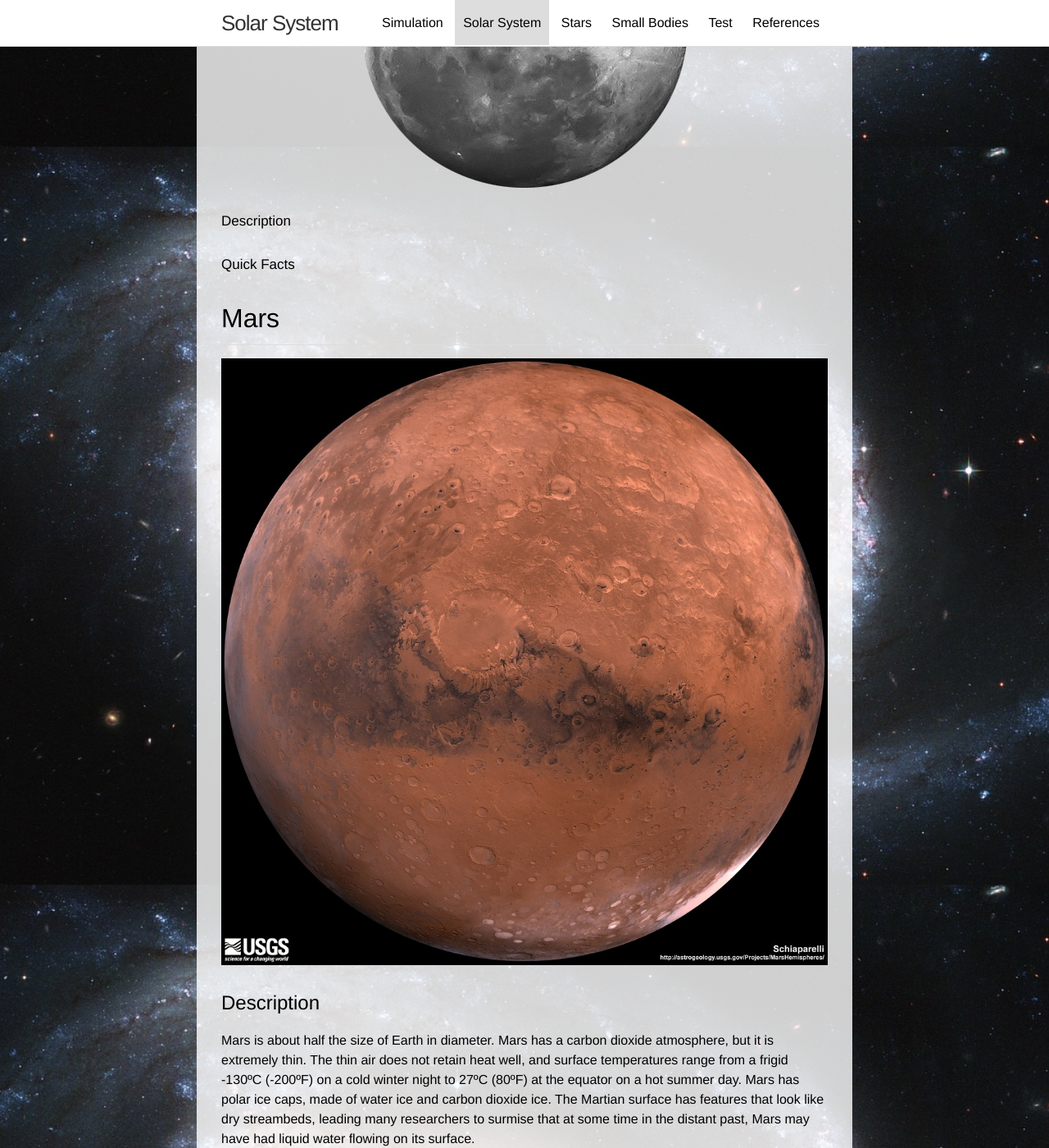
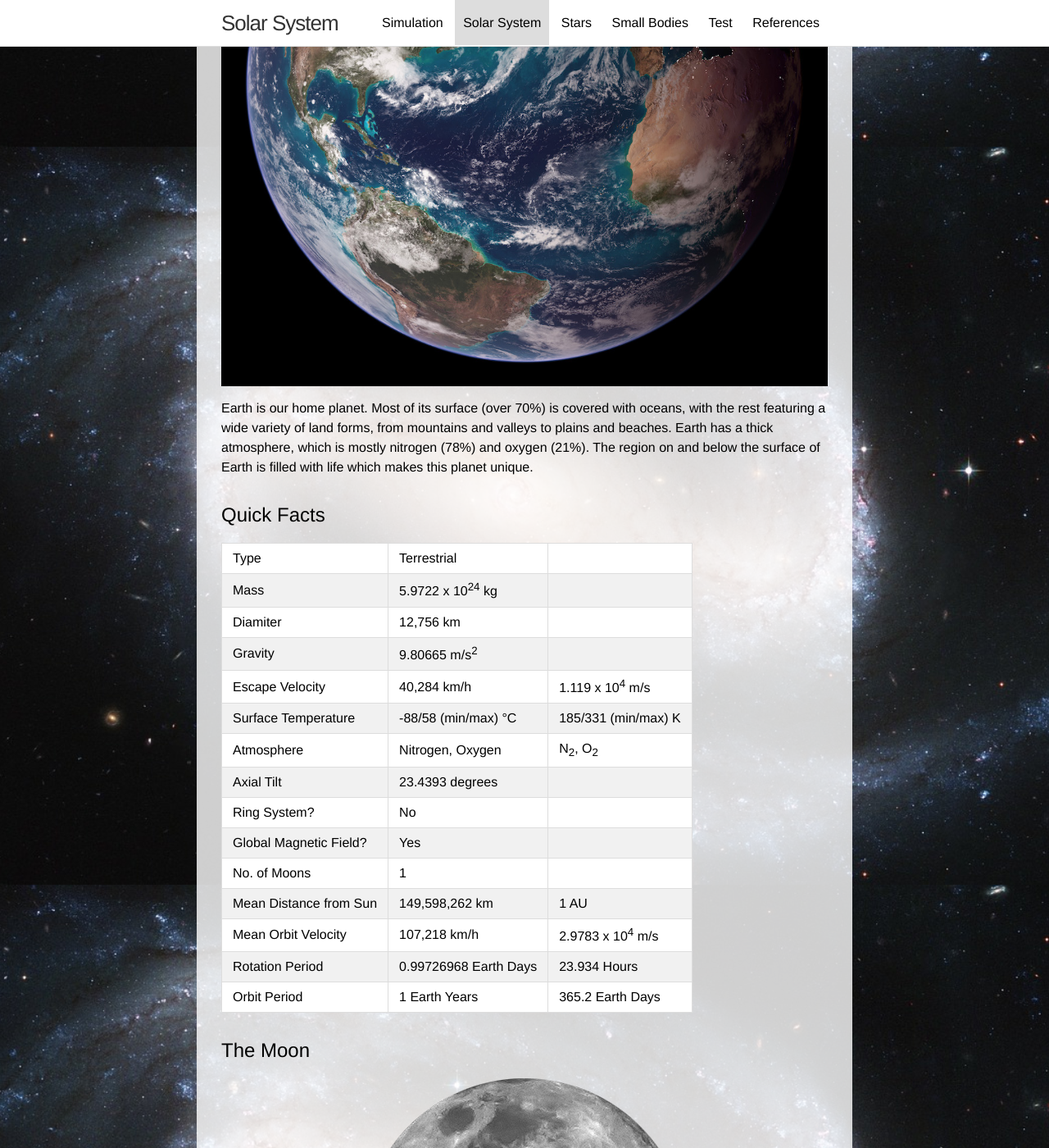
Before and after one commit to martianina/solarsystem, a Jekyll site: the page built from 01-solar-system.md, in a window 1280 px wide and 1400 px high, scrolled down 5221 px. Shown: the whole window at 82% size. Built offline with Jekyll 4.4.1, drawn with Linux system fonts in a browser that asks for light colours; some of the changed text lies outside the part shown.

Commit message:
added facts

```diff
--- a/01-solar-system.md
+++ b/01-solar-system.md
@@ -22,7 +22,7 @@ js:
     <area shape="circle" coords="218,315,27" href="#mercury" title="Mercury" alt="Mercury" />
     <area shape="circle" coords="324,315,39" href="#venus" title="Venus" alt="Venus" />
     <area shape="circle" coords="464,315,50" href="#earth" title="Earth" alt="Earth" />
-    <area shape="circle" coords="508,256,13" href="#moon" title="Moon" alt="Moon" />
+    <area shape="circle" coords="508,256,13" href="#the-moon" title="The Moon" alt="The Moon" />
     <area shape="circle" coords="604,315,35" href="#mars" title="Mars" alt="Mars" />
     <area shape="rect" coords="700,95,1000,532" href="#jupiter" title="Jupiter" alt="Jupiter" />
     <area shape="rect" coords="1060,220,1350,420" href="#saturn" title="Saturn" alt="Saturn" />
@@ -38,34 +38,78 @@ The Jovian planets are Jupiter, Saturn, Uranus and Neptune. They are large plane
 ## Our Sun
 ![Our Sun](img/sun.jpg)
 
-### Description
-
 The Sun is at the center of the Solar System. The planets, asteroids and comets all revolve around the Sun. The Sun’s role as the center of the planetary system comes from its high mass; it has 99.8% of the mass in the Solar System. The Sun is a star.
 
 ### Quick Facts
 
+Type|Star|
+
+<!-- Mass|4.8673 x 10<sup>24</sup> kg
+Diamiter|12,104 km|
+Gravity|8.87 m/s<sup>2</sup>|
+Escape Velocity|37,296 km/h|1.036 x 10<sup>4</sup> m/s
+Surface Temperature|462 °C|735 K
+Atmosphere|Carbon Dioxide, Nitrogen| CO<sub>2</sub>, N<sub>2</sub>
+Axial Tilt|0.007 degrees|
+No. of Moons|0|
+Mean Distance from Sun|108,209,475 km|0.72333566 AU
+Mean Orbit Velocity|126,074 km/h|3.5020 x 10<sup>4</sup> m/s
+Rotation Period|-243.018 Earth Days|-5832.4 Hours
+Orbit Period|1 Earth Years|365.2 Earth Days -->
+
 # Terrestrial Planets:
 
 ## Mercury
-![Our Sun](img/mercury.jpg)
-
-### Description
+![Mercury](img/mercury.jpg)
 
 Mercury is the closest planet to the Sun and smallest of the terrestrial planets. It has a very tenuous atmosphere, which is only a little more substantial than a vacuum. Sunlight heats up the surface of the planet to high temperatures during the day, up to 450ºC (840ºF). At night, the surface cools off rapidly, and the temperatures can drop down to -180ºC (-300ºF).
 
 ### Quick Facts
 
+Type|Terrestrial|
+Mass|0.055 x Earth's|3.3010 x 10<sup>23</sup> kg
+Diamiter|4,879 km|
+Gravity|3.7 m/s<sup>2</sup>|
+Escape Velocity|15,300 km/h|4.25 x 10<sup>3</sup> m/s
+Surface Temperature|-173/427 (min/max) °C|100/700 (min/max) K
+Atmosphere||
+Axial Tilt|0.01 degrees|
+Ring System?|No|
+Global Magnetic Field?|Yes|
+No. of Moons|0|
+Mean Distance from Sun|57,909,227 km|0.38709927 AU
+Mean Orbit Velocity|170,503 km/h|4.7362 x 10<sup>4</sup> m/s
+Rotation Period|58.646 Earth Days|1407.5 Hours
+
+<!-- Orbit Period|1 Earth Years|365.2 Earth Days -->
+
+
 ## Venus
-![Our Sun](img/venus.png)
-
-### Description
+![Venus](img/venus.png)
 
 Venus has a very thick atmosphere mostly composed of carbon dioxide gas. The thick carbon dioxide atmosphere traps heat from the Sun during the day and does not let the surface cool at night; as a result, temperatures on the Venusian surface are over 464ºC (867º F). The high temperature and unbreathable thick atmosphere would make the planet very inhospitable to human visitors.
 
 ### Quick Facts
 
+Type|Terrestrial|
+Mass|4.8673 x 10<sup>24</sup> kg
+Diamiter|12,104 km|
+Gravity|8.87 m/s<sup>2</sup>|
+Escape Velocity|37,296 km/h|1.036 x 10<sup>4</sup> m/s
+Surface Temperature|462 °C|735 K
+Atmosphere|Carbon Dioxide, Nitrogen| CO<sub>2</sub>, N<sub>2</sub>
+Axial Tilt|0.007 degrees|
+Ring System?|No|
+Global Magnetic Field?|No|
+No. of Moons|0|
+Mean Distance from Sun|108,209,475 km|0.72333566 AU
+Mean Orbit Velocity|126,074 km/h|3.5020 x 10<sup>4</sup> m/s
+Rotation Period|-243.018 Earth Days|-5832.4 Hours
+
+<!-- Orbit Period|1 Earth Years|365.2 Earth Days -->
+
 ## Earth
-![Our Sun](img/earth.jpg)
+![Earth](img/earth.jpg)
 
 <!-- <video width="852" height="480" autoplay loop>
 	<source src="img/earth.mp4" type="video/mp4">
@@ -73,23 +117,44 @@ Venus has a very thick atmosphere mostly composed of carbon dioxide gas. The thi
 	<source src="img/earth.ogv" type="video/ogg">
 </video> -->
 
-### Description
-
 Earth is our home planet. Most of its surface (over 70%) is covered with oceans, with the rest featuring a wide variety of land forms, from mountains and valleys to plains and beaches. Earth has a thick atmosphere, which is mostly nitrogen (78%) and oxygen (21%). The region on and below the surface of Earth is filled with life which makes this planet unique.
 
 ### Quick Facts
 
-### Moon
-![The Moon](img/moon.png)
+Type|Terrestrial|
+Mass|5.9722 x 10<sup>24</sup> kg
+Diamiter|12,756 km|
+Gravity|9.80665 m/s<sup>2</sup>|
+Escape Velocity|40,284 km/h|1.119 x 10<sup>4</sup> m/s
+Surface Temperature|-88/58 (min/max) °C|185/331 (min/max) K
+Atmosphere|Nitrogen, Oxygen| N<sub>2</sub>, O<sub>2</sub>
+Axial Tilt|23.4393 degrees|
+Ring System?|No|
+Global Magnetic Field?|Yes|
+No. of Moons|1|
+Mean Distance from Sun|149,598,262 km|1 AU
+Mean Orbit Velocity|107,218 km/h|2.9783 x 10<sup>4</sup> m/s
+Rotation Period|0.99726968 Earth Days|23.934 Hours
+Orbit Period|1 Earth Years|365.2 Earth Days
 
-#### Description
+### The Moon
+![Earth's Moon](img/moon.png)
 
 #### Quick Facts
 
+Mass|7.3477 x 10<sup>22</sup> kg
+Diamiter|3,475 km|
+Gravity|0.166 x Earth|1.624 m/s<sup>2</sup>
+Escape Velocity|8640 km/h| 2.4 x 10<sup>3</sup> m/s
+Surface Temperature|-233/123 °C|40/396 K
+Axial Tilt|6.68 degrees|
+Mean Distance from Earth|384,400 km|0.00257 AU
+Mean Orbit Velocity|3,680.5 km/h|1,022 m/s
+Rotation Period|27.322 Earth Days|655.73 Hours
+Orbit Period|0.074803559 Earth Years|27.322 Earth Days
+
 ## Mars
-![Our Sun](img/mars.jpg)
-
-### Description
+![Mars](img/mars.jpg)
 
 Mars is about half the size of Earth in diameter. Mars has a carbon dioxide atmosphere, but it is extremely thin. The thin air does not retain heat well, and surface temperatures range from a frigid -130ºC (-200ºF) on a cold winter night to 27ºC (80ºF) at the equator on a hot summer day. Mars has polar ice caps, made of water ice and carbon dioxide ice. The Martian surface has features that look like dry streambeds, leading many researchers to surmise that at some time in the distant past, Mars may have had liquid water flowing on its surface.
 
@@ -98,39 +163,31 @@ Mars is about half the size of Earth in diameter. Mars has a carbon dioxide atmo
 # Jovian Planets:
 
 ## Jupiter
-![Our Sun](img/jupiter.jpg)
-
-### Description
+![Jupiter](img/jupiter.jpg)
 
 ### Quick Facts
 
 ## Saturn
-![Our Sun](img/saturn2.jpg)
-
-### Description
+![Saturn](img/saturn2.jpg)
 
 ### Quick Facts
 
 ## Uranus
-![Our Sun](img/uranus.jpg)
-
-### Description
+![Uranus](img/uranus.jpg)
 
 ### Quick Facts
 
 ## Neptune
-![Our Sun](img/neptune.png)
-
-### Description
+![Neptune](img/neptune.png)
 
 ### Quick Facts
 
 
 # Additional Resources
 
+[Earth at night as seen from ISS](https://vimeo.com/32001208)
+
 [Solar Flares](https://vimeo.com/124139626)
-
-[Earth at night as seen from ISS](https://vimeo.com/32001208)
 
 [Earth 360 degrees](http://earth.plus360degrees.com/)
 
```
Also changed, not shown: other parts of 01-solar-system.md (+2 -3 lines).
